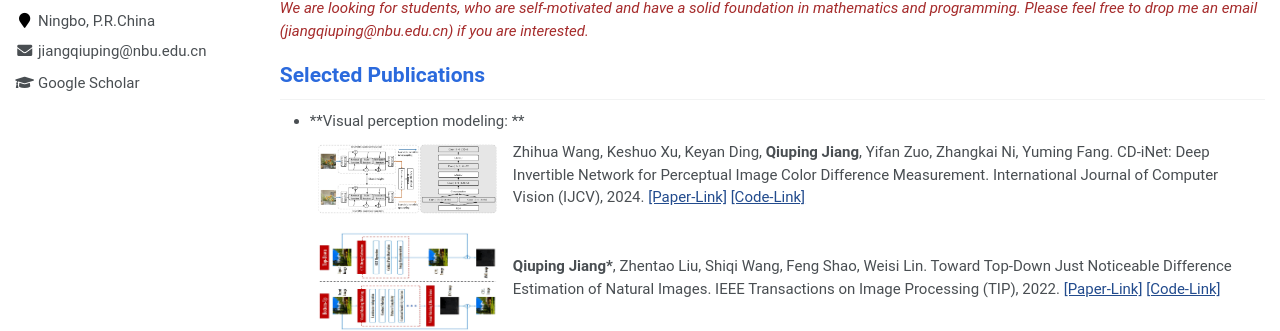
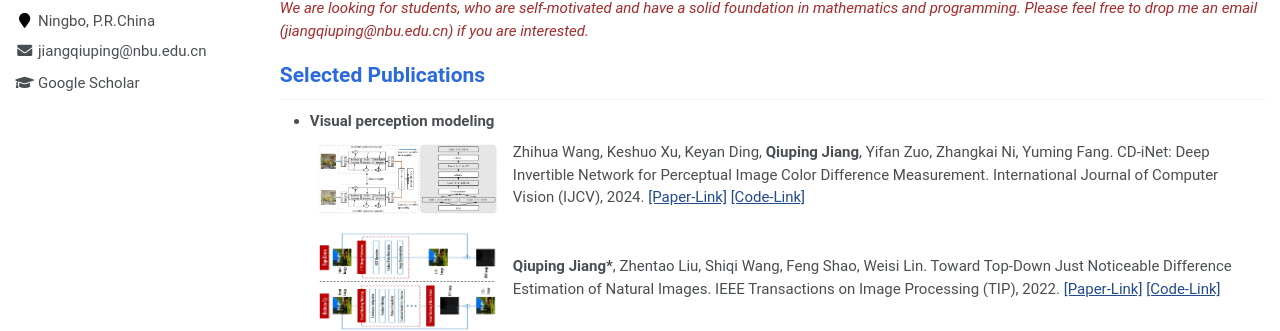
Before and after one commit to jiang-qiuping/Jiang-qiuping.github.io, a Jekyll site: the page built from assets/_pages/about.md, in a window 1280 px wide and 900 px high. Shown: the part 402-733 px from the top of the window. Built offline with Jekyll 4.4.1, drawn with Linux system fonts in a browser that asks for light colours.

```diff
--- a/assets/_pages/about.md
+++ b/assets/_pages/about.md
@@ -55,7 +55,7 @@ Immersive Multimedia Computing.</p>
   }
 </style>
 
-+ **Visual perception modeling: **
++ **Visual perception modeling**
   <table align="center" border="none">
   <tr>
       <td>
```
